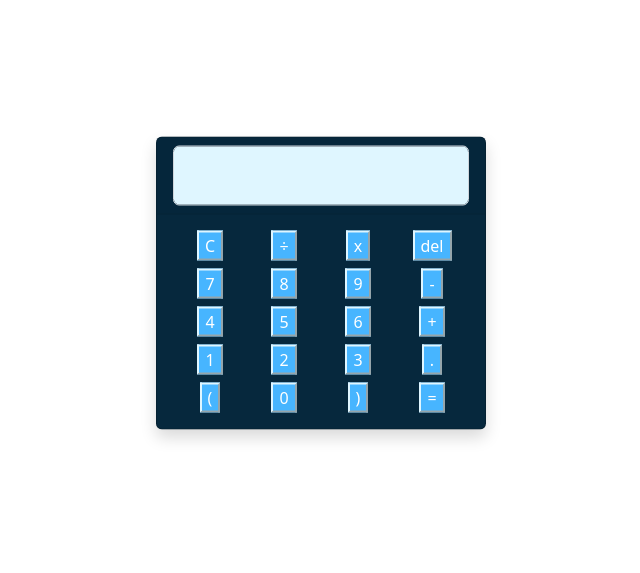
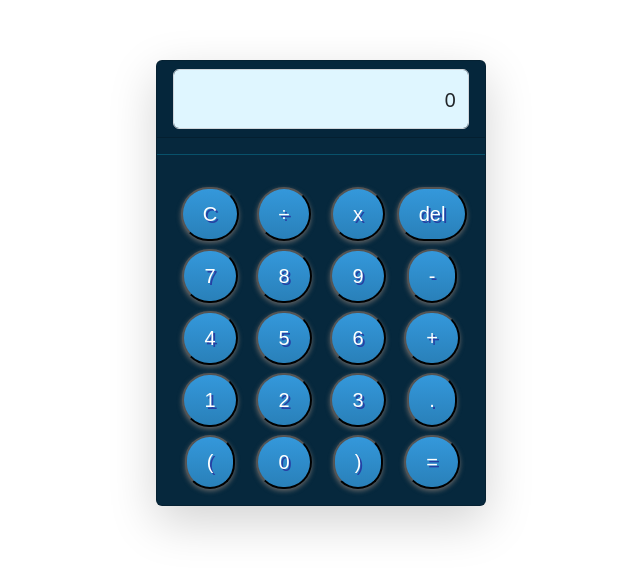
Before and after one commit to InnovinAC/simple-bootstrap-calculator, a plain HTML site: page index.html in a window 1280 px wide. Shown: the part 117-690 px from the top of the page, without its empty margins (319-959 px from the left). Drawn offline with nearby package versions, Linux system fonts and the light colour scheme.

Commit message:
Update index.html

```diff
--- a/index.html
+++ b/index.html
@@ -19,88 +19,88 @@
 
   <main>
    <div class="centered">
-      <div class="my-5 mx-5 shadow text-center card" style="width:330px">
+      <div class="my-5 mx-5 shadow-lg text-center card" style="width:330px">
          <div class="card-header">
-            <input class="form-control" type="text" id="screen" style="background-color:#DFF6FF;height:60px">
+            <input value="0" class="form-control" type="text" id="screen" style="background-color:#DFF6FF;height:60px">
                   </div>
-
+                  <hr class="text-info">
                   <div class="card-body ">
 
 
                      <div class="row gx-0 mb-2">
                         <div  class="col">
-                           <button id="C" class="custom-btn bg-blue">C</button>
+                           <button id="C" class="my-btn ">C</button>
                         </div>
                         <div class="col">
-                           <button id="/" class="custom-btn bg-blue">÷</button>
+                           <button id="/" class="my-btn ">÷</button>
                         </div>
                         <div class="col">
-                           <button id="*" class="custom-btn bg-blue">x</button>
+                           <button id="*" class="my-btn ">x</button>
                         </div>
                         <div class="col">
-                           <button id="del" class="custom-btn bg-blue">del</button>
+                           <button id="del" class="my-btn ">del</button>
                         </div>
                      </div>
 
                      <div class="row gx-0 mb-2 ">
                         <div class="col">
-                           <button id="7" class="custom-btn bg-blue">7</button>
+                           <button id="7" class="my-btn ">7</button>
                         </div>
                         <div class="col">
-                           <button id="8" class="custom-btn bg-blue">8</button>
+                           <button id="8" class="my-btn ">8</button>
                         </div>
                         <div class="col">
-                           <button id="9" class="custom-btn bg-blue">9</button>
+                           <button id="9" class="my-btn ">9</button>
                         </div>
                         <div class="col">
-                           <button id="-" class="custom-btn bg-blue">-</button>
+                           <button id="-" class="my-btn ">-</button>
                         </div>
                      </div>
 
 
                      <div class="row gx-0 mb-2">
                         <div class="col">
-                           <button id="4" class="custom-btn bg-blue">4</button>
+                           <button id="4" class="my-btn ">4</button>
                         </div>
                         <div class="col">
-                           <button id="5" class="custom-btn bg-blue">5</button>
+                           <button id="5" class="my-btn ">5</button>
                         </div>
                         <div class="col">
-                           <button id="6" class="custom-btn bg-blue">6</button>
+                           <button id="6" class="my-btn ">6</button>
                         </div>
                         <div class="col">
-                           <button id="+" class="custom-btn bg-blue">+</button>
+                           <button id="+" class="my-btn ">+</button>
                         </div>
                      </div>
 
                      <div class="row gx-0 mb-2">
                         <div class="col">
-                           <button id="1" class="custom-btn bg-blue">1</button>
+                           <button id="1" class="my-btn ">1</button>
                         </div>
                         <div class="col">
-                           <button id="2" class="custom-btn bg-blue">2</button>
+                           <button id="2" class="my-btn ">2</button>
                         </div>
                         <div class="col">
-                           <button id="3" class="custom-btn bg-blue">3</button>
+                           <button id="3" class="my-btn ">3</button>
                         </div>
                         <div class="col">
-                           <button id="." class="custom-btn bg-blue">.</button>
+                           <button id="." class="my-btn ">.</button>
                         </div>
                      </div>
 
 
                      <div class="row gx-0">
                         <div class="col">
-                           <button id="(" class="custom-btn bg-blue">(</button>
+                           <button id="(" class="my-btn ">(</button>
                         </div>
                         <div class="col">
-                           <button id="0" class="custom-btn bg-blue">0</button>
+                           <button id="0" class="my-btn ">0</button>
                         </div>
                         <div class="col">
-                           <button id=")" class="custom-btn bg-blue">)</button>
+                           <button id=")" class="my-btn ">)</button>
                         </div>
                         <div class="col">
-                           <button id="=" class="custom-btn bg-blue">=</button>
+                           <button id="=" class="my-btn ">=</button>
                         </div>
                      </div>
 
```
